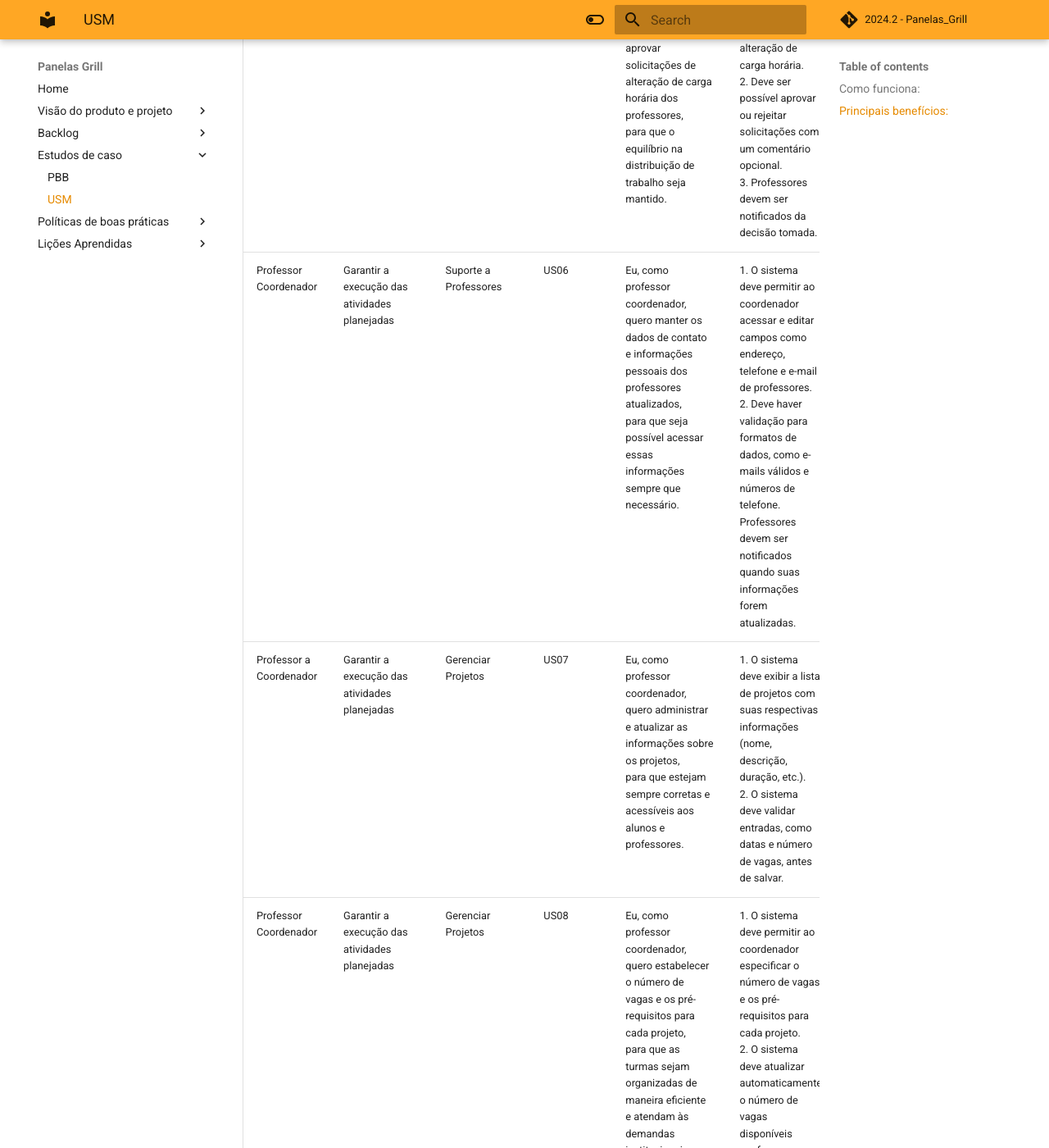
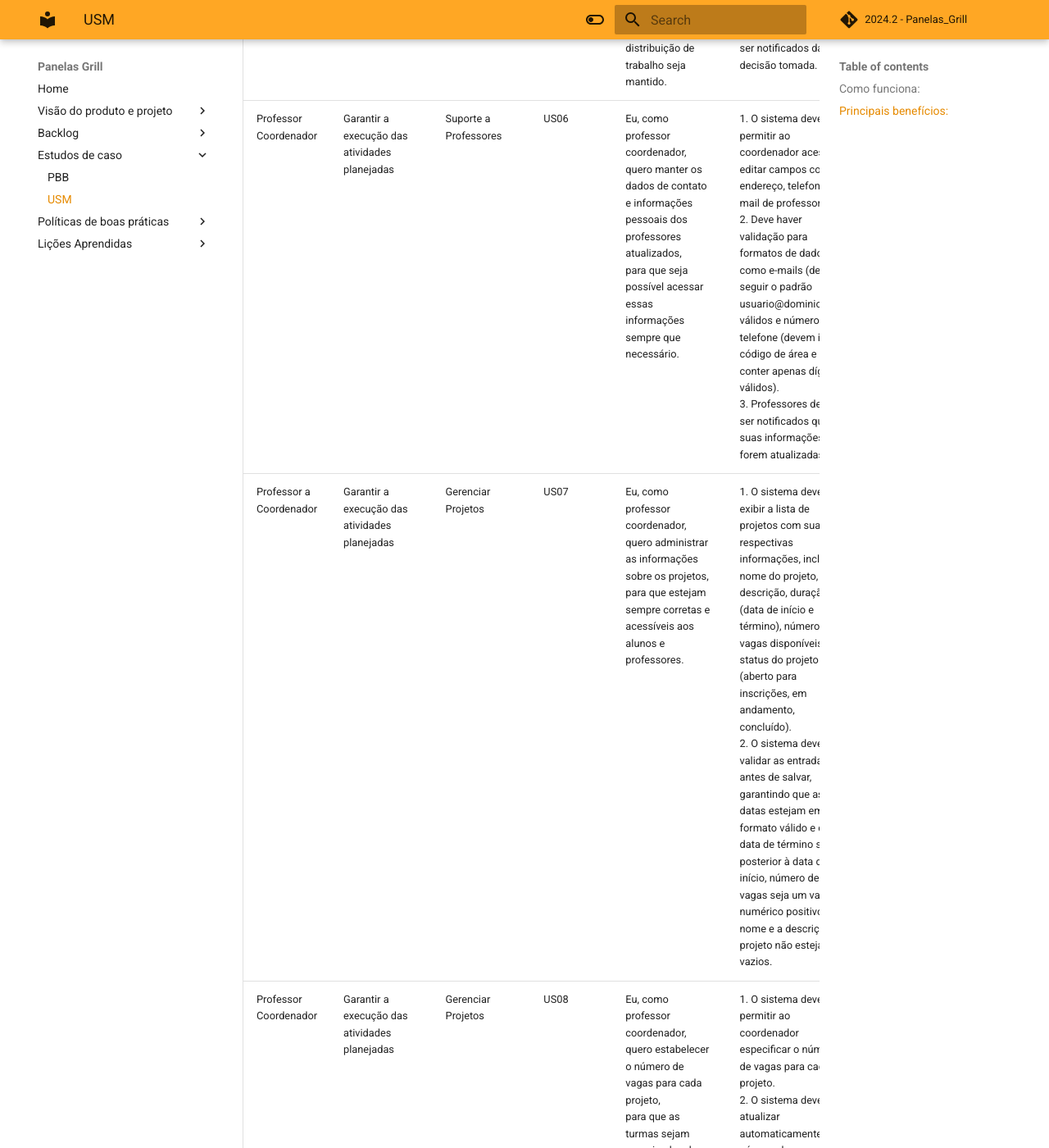
Before and after one commit to mdsreq-fga-unb/2024.2-T03-PanelasGrill, an MkDocs documentation site: the page built from docs/unidade3/usm.md, in a window 1280 px wide and 1400 px high, scrolled down 3210 px. Shown: the whole window at 82% size. Built offline with MkDocs 1.6.1 and Material for MkDocs 9.7.7, drawn with Linux system fonts in a browser that asks for light colours; comment, search, counter and statistics services are not loaded; some of the changed text lies outside the part shown.

Commit message:
docs: trabalhando nas issues #62 e #63

```diff
--- a/docs/unidade3/usm.md
+++ b/docs/unidade3/usm.md
@@ -28,18 +28,18 @@
 
 | **Usuário**             | **Objetivos do usuário**                                         | **Jornada do usuário**                                           | **Número da história de usuário** | **História do usuário**                                                                                                                                                                                                     | **Critérios de aceitação**                                                                                                                                                                                                                                                                            |
 |-------------------------|-------------------------------------------------------|------------------------------------------------------------------|-----------------------------------|-----------------------------------------------------------------------------------------------------------------------------------------------------------------------------------------------------------------------------|-------------------------------------------------------------------------------------------------------------------------------------------------------------------------------------------------------------------------------------------------------------------------------------------------------|
-| Professor Coordenador | Garantir a execução das atividades planejadas         | Monitorar Desempenho                                             | US01                              | Eu, como professor coordenador,<br>quero gerar relatórios detalhados, gerais ou por curso,<br>para que eu possa obter uma visão ampla do desempenho acadêmico e tomar decisões informadas sobre melhorias.                  | 1. O sistema deve permitir que o professor coordenador selecione o tipo de relatório (geral ou por curso).<br> 2. O relatório deve estar disponível em formato visual (gráficos) e textual.                                                                                                                  |
-| Professor Coordenador | Garantir a execução das atividades planejadas         | Monitorar Desempenho                                             | US02                              | Eu, como professor coordenador,<br>quero consultar relatórios de desempenho dos alunos,<br>para que possa acompanhar seu progresso individual ou coletivo e identificar áreas que precisam de atenção.                      | 1.O sistema deve exibir o desempenho de cada aluno em formato de tabela e gráficos.<br>2. O professor coordenador deve poder filtrar os relatórios por período, turma e aluno específico.                                                                                                                  |
+| Professor Coordenador | Garantir a execução das atividades planejadas         | Monitorar Desempenho                                             | US01                              | Eu, como professor coordenador,<br>quero gerar relatório sobre o desempenho dos alunos, <br>para que eu possa obter uma visão ampla do desempenho acadêmico e tomar decisões informadas sobre melhorias.                  | 1. O sistema deve permitir que o professor coordenador gere um relatório com o desempenho dos alunos, o relatório deve incluir: nome do aluno, projeto que ele está, notas individuais e médias gerais (estejam dentro do intervalo permitido 0 a 10) e a frequência (percentual válido 0 a 100%).<br>2. O relatório deve ser gerado em formatos como PDF e CSV.                                                                                                                  |
+| Professor Coordenador | Garantir a execução das atividades planejadas         | Monitorar Desempenho                                             | US02                              | Eu, como professor coordenador,<br>quero consultar o relatório de desempenho dos alunos,<br>para que possa acompanhar seu progresso individual ou coletivo e identificar áreas que precisam de atenção.                      | 1. O relatório deve ser visualizado diretamente na plataforma antes do download.<br>2. O professor coordenador deve poder filtrar os relatórios por período, turma e aluno específico. <br>3. O professor deve poder baixar o relatório.                                                                                                                 |
 | Professor Coordenador | Garantir a execução das atividades planejadas         | Monitorar Desempenho                                             | US03                              | Eu, como professor coordenador,<br>quero receber alertas sobre alunos com desempenho crítico,<br>para que possa intervir rapidamente e oferecer suporte para evitar reprovação ou abandono do projeto.                      | 1. O sistema deve identificar alunos com desempenho abaixo de um limite configurável (por exemplo, nota média < 6 ou frequência < 75%).<br>2. Alertas devem ser atualizados automaticamente quando novos dados são inseridos no sistema.                                                                    |
 | Professor Coordenador | Garantir a execução das atividades planejadas         | Suporte a Professores                                            | US04                              | Eu, como professor coordenador,<br>quero designar professores para projetos específicos,<br>para que cada projeto tenha profissionais adequados e possa ser conduzido com qualidade.                                        | 1. O sistema deve permitir ao coordenador visualizar uma lista de projetos disponíveis e seus detalhes.<br>2. Deve ser possível selecionar um professor e atribuí-lo a um projeto específico.<br>3. Uma notificação deve ser enviada ao professor alocado, informando-o sobre o projeto.                       |
-| Professor a Coordenador | Garantir a execução das atividades planejadas         | Suporte a Professores                                            | US05                              | Eu, como professor coordenador,<br>quero revisar e aprovar solicitações de alteração de carga horária dos professores,<br>para que o equilíbrio na distribuição de trabalho seja mantido.                                   | 1. O sistema deve exibir todas as solicitações pendentes de alteração de carga horária.<br>2. Deve ser possível aprovar ou rejeitar solicitações com um comentário opcional.<br>3. Professores devem ser notificados da decisão tomada.                                                                        |
-| Professor Coordenador | Garantir a execução das atividades planejadas         | Suporte a Professores                                            | US06                              | Eu, como professor coordenador,<br>quero manter os dados de contato e informações pessoais dos professores atualizados,<br>para que seja possível acessar essas informações sempre que necessário.                          | 1. O sistema deve permitir ao coordenador acessar e editar campos como endereço, telefone e e-mail de professores.<br>2. Deve haver validação para formatos de dados, como e-mails válidos e números de telefone.<br>Professores devem ser notificados quando suas informações forem atualizadas.           |
-| Professor a Coordenador | Garantir a execução das atividades planejadas         | Gerenciar Projetos                                               | US07                              | Eu, como professor coordenador,<br>quero administrar e atualizar as informações sobre os projetos,<br>para que estejam sempre corretas e acessíveis aos alunos e professores.                                               | 1. O sistema deve exibir a lista de projetos com suas respectivas informações (nome, descrição, duração, etc.).<br>2. O sistema deve validar entradas, como datas e número de vagas, antes de salvar.                                                                                                       |
-| Professor Coordenador | Garantir a execução das atividades planejadas         | Gerenciar Projetos                                               | US08                              | Eu, como professor coordenador,<br>quero estabelecer o número de vagas e os pré-requisitos para cada projeto,<br>para que as turmas sejam organizadas de maneira eficiente e atendam às demandas institucionais.            | 1. O sistema deve permitir ao coordenador especificar o número de vagas e os pré-requisitos para cada projeto.<br>2. O sistema deve atualizar automaticamente o número de vagas disponíveis conforme os alunos se inscrevem.                                                                                |
-| Professor Coordenador | Garantir a execução das atividades planejadas         | Gerenciar Projetos                                               | US09                              | Eu, como professor coordenador,<br>quero disponibilizar o calendário de aulas,<br>para que professores e alunos possam se planejar com base nas datas e horários.                                                           | 1. O sistema deve permitir ao coordenador criar e editar um calendário de aulas com datas, horários e disciplinas.<br>2. Alterações no calendário devem gerar notificações automáticas para os envolvidos.<br>O sistema deve garantir que não haja conflitos de horários ao publicar o calendário.          |
-| Professor Coordenador | Comunicar com professores e responsáveis              | Comunicar com os responsáveis                                    | US10                              | Eu, como professor coordenador,<br>quero escrever e publicar avisos gerais para os pais ou responsáveis,<br>para que eles sejam informados rapidamente sobre eventos, mudanças ou comunicados importantes.                  | 1. O sistema deve enviar notificações automáticas aos responsáveis informando sobre o novo aviso.<br>2. Deve ser possível visualizar um histórico dos avisos publicados, com data e autor.                                                                                                                  |
-| Professor Coordenador | Comunicar com professores e responsáveis              | Comunicar com os responsáveis                                    | US11                              | Eu, como professor coordenador,<br>quero enviar mensagens individuais ou em grupo para os pais ou responsáveis sobre os alunos,<br>para que eu possa informar sobre questões específicas, como desempenho ou comportamento. | 1. O sistema deve permitir enviar mensagens individuais ou em grupo, selecionando responsáveis de um ou mais alunos.<br>2. O sistema deve registrar todas as mensagens enviadas, incluindo data, destinatários e conteúdo                                                                                   |
-| Professor Coordenador | Comunicar com professores e responsáveis              | Comunicar com os professores                                     | US12                              | Eu, como professor coordenador,<br>quero escrever e publicar avisos gerais para os professores,<br>para que eles sejam informados sobre reuniões, mudanças no calendário ou outras atualizações relevantes.                 | 1. O sistema deve permitir criar avisos com título, texto e anexos opcionais.<br>2. Avisos antigos devem ser arquivados automaticamente após uma data configurável.                                                                                                                                         |
+| Professor a Coordenador | Garantir a execução das atividades planejadas         | Suporte a Professores                                            | US05                              | Eu, como professor coordenador,<br>quero revisar solicitações de alteração de carga horária dos professores,<br>para que o equilíbrio na distribuição de trabalho seja mantido.                                   | 1. O sistema deve exibir todas as solicitações pendentes de alteração de carga horária.<br>2. Deve ser possível aprovar ou rejeitar solicitações com um comentário opcional.<br>3. Professores devem ser notificados da decisão tomada.                                                                        |
+| Professor Coordenador | Garantir a execução das atividades planejadas         | Suporte a Professores                                            | US06                              | Eu, como professor coordenador,<br>quero manter os dados de contato e informações pessoais dos professores atualizados,<br>para que seja possível acessar essas informações sempre que necessário.                          | 1. O sistema deve permitir ao coordenador acessar e editar campos como endereço, telefone e e-mail de professores.<br>2. Deve haver validação para formatos de dados, como e-mails (devem seguir o padrão usuario@dominio.com) válidos e números de telefone (devem incluir código de área e conter apenas dígitos válidos).<br>3. Professores devem ser notificados quando suas informações forem atualizadas.           |
+| Professor a Coordenador | Garantir a execução das atividades planejadas         | Gerenciar Projetos                                               | US07                              | Eu, como professor coordenador,<br>quero administrar as informações sobre os projetos,<br>para que estejam sempre corretas e acessíveis aos alunos e professores.                                               | 1. O sistema deve exibir a lista de projetos com suas respectivas informações, incluindo nome do projeto, descrição, duração (data de início e término), número de vagas disponíveis , status do projeto (aberto para inscrições, em andamento, concluído).<br>2. O sistema deve validar as entradas antes de salvar, garantindo que as datas estejam em um formato válido e que a data de término seja posterior à data de início, número de vagas seja um valor numérico positivo e nome e a descrição do projeto não estejam vazios.                                                                                                       |
+| Professor Coordenador | Garantir a execução das atividades planejadas         | Gerenciar Projetos                                               | US08                              | Eu, como professor coordenador,<br>quero estabelecer o número de vagas para cada projeto,<br>para que as turmas sejam organizadas de maneira eficiente e atendam às demandas institucionais.            | 1. O sistema deve permitir ao coordenador especificar o número de vagas para cada projeto.<br>2. O sistema deve atualizar automaticamente o número de vagas disponíveis conforme os alunos se inscrevem.                                                                                |
+| Professor Coordenador | Garantir a execução das atividades planejadas         | Gerenciar Projetos                                               | US09                              | Eu, como professor coordenador,<br>quero disponibilizar o calendário de aulas,<br>para que professores e alunos possam se planejar com base nas datas e horários.                                                           | 1. O sistema deve permitir ao coordenador cria um calendário de aulas com datas, horários e disciplinas.<br>2. Alterações no calendário devem gerar notificações automáticas para os envolvidos.<br>3. O sistema deve garantir que não haja conflitos de horários ao publicar o calendário.          |
+| Professor Coordenador | Comunicar com professores e responsáveis              | Comunicar com os responsáveis                                    | US10                              | Eu, como professor coordenador,<br>quero escrever avisos gerais para os pais ou responsáveis,<br>para que eles sejam informados rapidamente sobre eventos, mudanças ou comunicados importantes.                  | 1. O sistema deve enviar notificações automáticas aos responsáveis informando sobre o novo aviso.<br>2. Deve ser possível visualizar um histórico dos avisos publicados, com data e autor.                                                                                                                  |
+| Professor Coordenador | Comunicar com professores e responsáveis              | Comunicar com os responsáveis                                    | US11                              | Eu, como professor coordenador,<br>quero enviar mensagens individuais pais ou responsáveis sobre os alunos,<br>para que eu possa informar sobre questões específicas, como desempenho ou comportamento. | 1. O sistema deve permitir enviar mensagens individuais, selecionando responsáveis de um ou mais alunos.<br>2. O sistema deve registrar todas as mensagens enviadas, incluindo data, destinatários e conteúdo                                                                                   |
+| Professor Coordenador | Comunicar com professores e responsáveis              | Comunicar com os professores                                     | US12                              | Eu, como professor coordenador,<br>quero publicar avisos gerais para os professores,<br>para que eles sejam informados sobre reuniões, mudanças no calendário ou outras atualizações relevantes.                 | 1. O sistema deve permitir criar avisos com título, texto e anexos opcionais.<br>2. Avisos antigos devem ser arquivados automaticamente após uma data configurável.                                                                                                                                         |
 | Professor Coordenador | Comunicar com professores e responsáveis              | Comunicar com os professores                                     | US13                              | Eu, como professor coordenador,<br>quero enviar mensagens diretamente para um professor,<br>para que eu possa tratar de assuntos específicos de forma rápida e privada.                                                     | 1. Professores devem ser notificados da nova mensagem via e-mail ou aplicativo, com a opção de responder diretamente.<br>2. Mensagens devem ser marcadas como “lidas” após visualização pelo destinatário.                                                                                                  |
 | Aluno                   | Inscrever-se no projeto                               | Visualizar projetos disponíveis                                  | US14                              | Eu, como aluno,<br>quero visualizar uma lista de projetos disponíveis,<br>para que possa conhecer as opções e escolher aquele que mais me interessa.                                                                        | 1. O sistema deve exibir uma lista com todos os projetos disponíveis, incluindo o nome, descrição e status (aberto ou fechado).<br>2. O sistema deve permitir a visualização dos detalhes de cada projeto ao clicar sobre o nome.                                                                           |
 | Aluno                   | Inscrever-se no projeto                               | Visualizar projetos disponíveis                                  | US15                              | Eu, como aluno,<br>quero procurar um projeto pelo nome,<br>para que possa encontrar rapidamente o projeto desejado.                                                                                                         | 1. O sistema deve permitir que o aluno procure um projeto pelo nome através de um campo de busca.<br>2. A busca deve retornar resultados relevantes e permitir o filtro por palavras-chave ou categorias.                                                                                                   |
--- a/mkdocs.yml
+++ b/mkdocs.yml
@@ -16,6 +16,7 @@
    - Backlog:
       - Lista de Requisitos: Backlog/sessao7.md
       - User Stories: Backlog/sessao9.md
+      - Épicos: Backlog/epicos.md
       - Backlog do Produto: Backlog/backlog.md
       - Priorização e MVP: Backlog/mvp.md
       - DoR e DoD: Backlog/dor_dod.md
```
Also changed, not shown: other parts of docs/unidade3/usm.md (+1 -1 lines).
